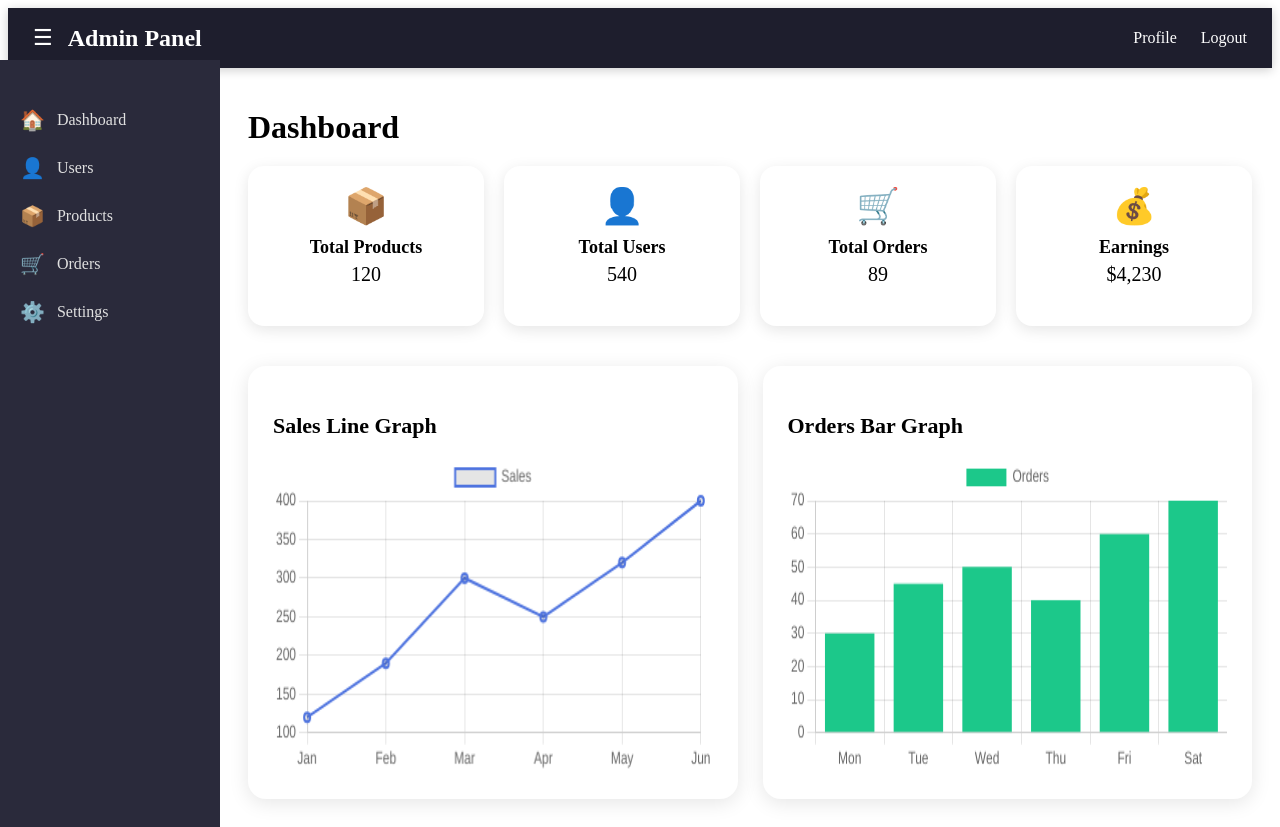
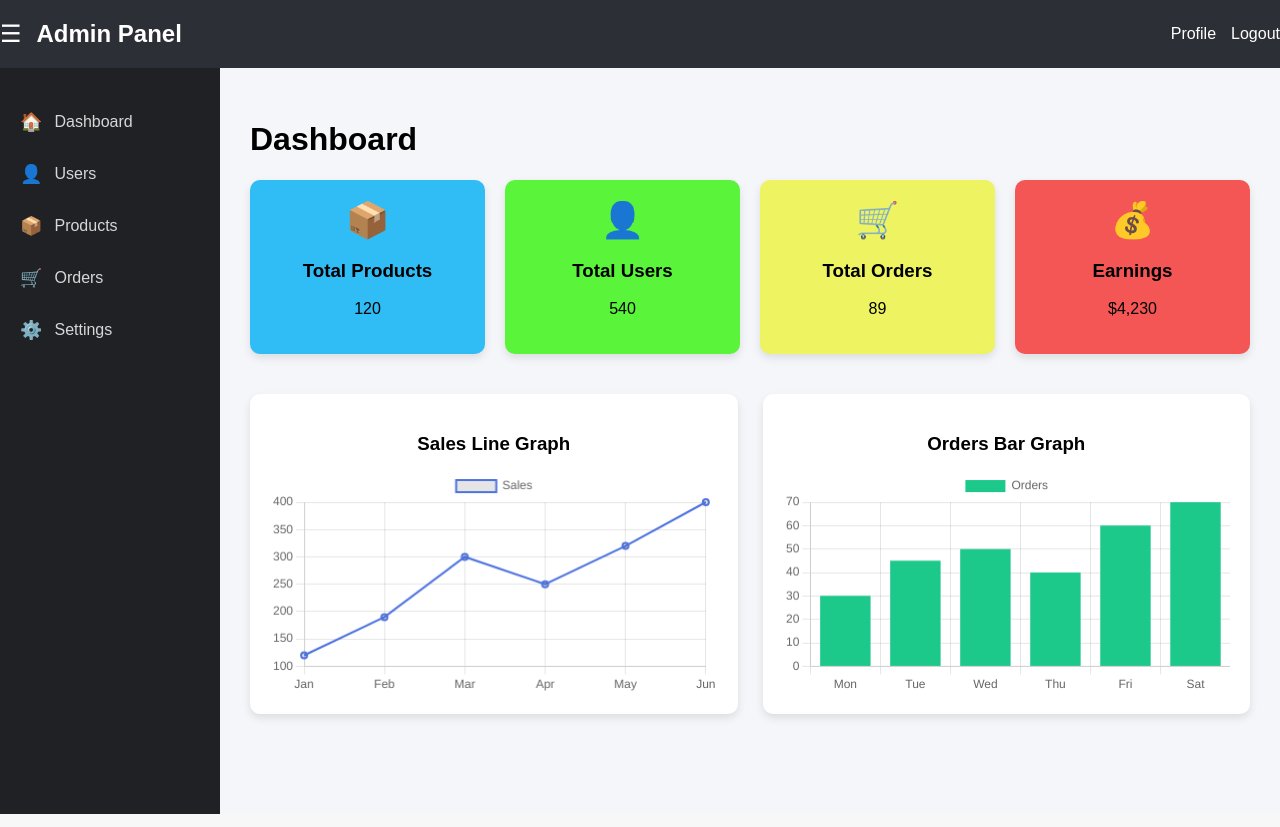
Before and after one commit to stharnav/ecommerce, a Django app: page /dashboard/ in a window 1280 px wide. Run offline with Django 4.2, Linux system fonts and the light colour scheme; the visitor is signed in with stand-in values (Sample User, id 1).

Commit message:
Changing admin dashboard

```diff
--- /dev/null
+++ b/backend/static/css/dashboard.css
@@ -0,0 +1,168 @@
+body {
+    margin: 0;
+    font-family: Arial, Helvetica, sans-serif;
+    background: #f4f6f9;
+}
+
+.navbar {
+    width: 100%;
+    background: #2d2f36;
+    color: white;
+    padding-right: 50px;
+    display: flex;
+    justify-content: space-between;
+    align-items: center;
+    position: fixed;
+    top: 0;
+    z-index: 1000;
+}
+
+.nav-left {
+    display: flex;
+    align-items: center;
+    gap: 15px;
+}
+
+#toggleBtn {
+    font-size: 24px;
+    cursor: pointer;
+}
+
+.nav-right {
+    display: flex;
+    align-items: center;
+    gap: 15px;
+}
+
+.nav-right a {
+    color: white;
+    text-decoration: none;
+    font-weight: 500;
+    margin: 0px;
+}
+
+.nav-right a:hover {
+    text-decoration: underline;
+}
+
+.sidebar {
+    width: 220px;
+    background: #1f2125;
+    height: 100vh;
+    padding-top: 80px;
+    position: fixed;
+    top: 0;
+    left: 0;
+    transition: 0.4s;
+}
+
+.sidebar ul {
+    list-style: none;
+    padding: 0;
+}
+
+.sidebar ul li {
+    padding: 15px 20px;
+    color: #d7d7d7;
+    display: flex;
+    align-items: center;
+    cursor: pointer;
+    transition: 0.3s;
+}
+
+.sidebar ul li:hover {
+    background: #2d2f36;
+}
+
+.sidebar .icon {
+    font-size: 18px;
+    margin-right: 12px;
+}
+
+.sidebar.collapse {
+    width: 65px;
+}
+
+.sidebar.collapse .text {
+    display: none;
+}
+
+.content {
+    margin-left: 220px;
+    padding: 100px 30px;
+    transition: 0.4s;
+}
+
+.content.collapse {
+    margin-left: 65px;
+}
+
+.card-container {
+    display: grid;
+    grid-template-columns: repeat(auto-fit, minmax(200px, 1fr));
+    gap: 20px;
+}
+
+.card1{
+    background: rgb(48, 189, 245);
+    padding: 20px;
+    border-radius: 10px;
+    box-shadow: 0px 4px 8px rgba(0,0,0,0.1);
+    text-align: center;
+    transition: 0.3s;
+}
+
+.card2{
+    background: rgb(90, 244, 59);
+    padding: 20px;
+    border-radius: 10px;
+    box-shadow: 0px 4px 8px rgba(0,0,0,0.1);
+    text-align: center;
+    transition: 0.3s;
+}
+
+.card3{
+background: rgb(238, 243, 97);
+    padding: 20px;
+    border-radius: 10px;
+    box-shadow: 0px 4px 8px rgba(0,0,0,0.1);
+    text-align: center;
+    transition: 0.3s;
+}
+
+.card4{
+    background: rgb(244, 86, 86);
+    padding: 20px;
+    border-radius: 10px;
+    box-shadow: 0px 4px 8px rgba(0,0,0,0.1);
+    text-align: center;
+    transition: 0.3s;
+}
+
+.card1:hover, .card2:hover, .card3:hover, .card4:hover {
+    transform: translateY(-5px);
+}
+
+.card-icon1, .card-icon2, .card-icon3, .card-icon4 {
+    font-size: 35px;
+    margin-bottom: 10px;
+}
+
+.chart-row-fixed {
+    margin-top: 40px;
+    display: grid;
+    grid-template-columns: repeat(auto-fit, minmax(350px, 1fr));
+    gap: 25px;
+}
+
+.chart-card-fixed {
+    background: white;
+    padding: 20px;
+    border-radius: 10px;
+    box-shadow: 0px 4px 8px rgba(0,0,0,0.1);
+}
+
+.chart-card-fixed h3 {
+    margin-bottom: 15px;
+    text-align: center;
+}
--- a/backend/templates/dashboard.html
+++ b/backend/templates/dashboard.html
@@ -1,17 +1,22 @@
+{% load static %}
 <!DOCTYPE html>
 <html lang="en">
 <head>
     <meta charset="UTF-8">
     <meta name="viewport" content="width=device-width, initial-scale=1.0">
     <title>Admin Dashboard</title>
-    <link rel="stylesheet" href="/static/css/adminstyle.css">
+
+    <link rel="stylesheet" href="{% static 'css/dashboard.css' %}">
 </head>
+
 <body>
-    <div class="navbar ">
+
+    <div class="navbar">
         <div class="nav-left">
             <span id="toggleBtn">☰</span>
             <h2>Admin Panel</h2>
         </div>
+
         <div class="nav-right">
             <a href="#">Profile</a>
             {% if user.is_authenticated %}
@@ -24,7 +29,11 @@
         <ul>
             <li><span class="icon">🏠</span><span class="text">Dashboard</span></li>
             <li><span class="icon">👤</span><span class="text">Users</span></li>
-            <li><span class="icon">📦</span><span class="text">Products</span></li>
+          <li onclick="window.location.href='{% url 'products' %}';" style="cursor: pointer;">
+              <span class="icon">📦</span>
+               <span class="text">Products</span>
+          </li>
+
             <li><span class="icon">🛒</span><span class="text">Orders</span></li>
             <li><span class="icon">⚙️</span><span class="text">Settings</span></li>
         </ul>
@@ -74,7 +83,6 @@
             </div>
 
         </div>
-
     </div>
 
     <script src="https://cdn.jsdelivr.net/npm/chart.js"></script>
@@ -89,8 +97,7 @@
             content.classList.toggle("collapse");
         };
 
-        const lineCtx = document.getElementById("lineChart").getContext("2d");
-        new Chart(lineCtx, {
+        new Chart(document.getElementById("lineChart"), {
             type: "line",
             data: {
                 labels: ["Jan", "Feb", "Mar", "Apr", "May", "Jun"],
@@ -104,8 +111,7 @@
             }
         });
 
-        const barCtx = document.getElementById("barChart").getContext("2d");
-        new Chart(barCtx, {
+        new Chart(document.getElementById("barChart"), {
             type: "bar",
             data: {
                 labels: ["Mon", "Tue", "Wed", "Thu", "Fri", "Sat"],
--- a/backend/urls.py
+++ b/backend/urls.py
@@ -6,4 +6,6 @@ urlpatterns = [
     path('', views.home, name='home'),
 
     path('logout/', auth_views.LogoutView.as_view(), name='logout'),
+    path('products/', views.products_page, name='products'),
+
 ]
--- a/backend/views.py
+++ b/backend/views.py
@@ -6,3 +6,6 @@ from django.contrib.auth.decorators import login_required
 @login_required
 def home(request):
     return render(request, 'dashboard.html')
+
+def products_page(request):
+    return render(request, 'products.html')
```
Also changed, not shown: backend/templates/products.html (added, +68 -0 lines), frontend/templates/admin/dashboard.html (deleted, +0 -121 lines).
